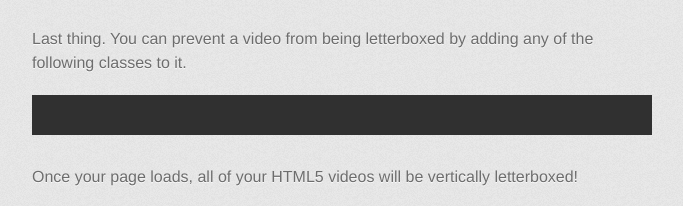
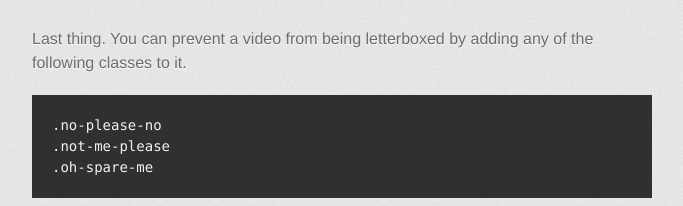
Before and after one commit to DannyDelott/9x16, a plain HTML site: page index.html in a window 1280 px wide. Shown: the part 1003-1209 px from the top of the page, without its empty margins (298-981 px from the left). Drawn offline with nearby package versions, Linux system fonts and the light colour scheme; a web font is replaced by a local one.

Commit message:
Update code block
- Include the video tag override classes.

```diff
--- a/index.html
+++ b/index.html
@@ -8,7 +8,6 @@
     <link rel="stylesheet" type="text/css" href="stylesheets/pygment_trac.css" media="screen">
     <link rel="stylesheet" type="text/css" href="stylesheets/print.css" media="print">
     <script src="https://code.jquery.com/jquery-2.1.3.min.js"></script>
-    <script src="javascripts/9x16.js"></script>
     <!--[if lt IE 9]>
     <script src="//html5shiv.googlecode.com/svn/trunk/html5.js"></script>
     <![endif]-->
@@ -62,16 +61,19 @@
           <pre><code>&lt;script src=&quot;http://dannydelott.github.io/9x16/javascripts/9x16.js&quot;&gt;&lt;/script&gt;</code></pre>
 
           <p>Last thing.  You can prevent a video from being letterboxed by adding any of the following classes to it.</p>
-          <pre><code></code></pre>
+          <pre><code>.no-please-no<br>.not-me-please<br>.oh-spare-me</code></pre>
           <p>Once your page loads, all of your HTML5 videos will be vertically letterboxed!</p>
 
           <hr>
 
           <h3>See it in action!</h3>
           <h4>Before...</h4>
+          <br>
           <video src="example.mp4" class="no-please-no" type="video/mp4" controls></video>
           <br>
+          <br>
           <h4>After...</h4>
+          <br>
           <video src="example.mp4" type="video/mp4" controls></video>
 
           <hr>
@@ -97,6 +99,7 @@
             } catch(err) {}
           </script>
 
+          <script src="javascripts/9x16.js"></script>
       </div>
     </div>
   </body>
```
